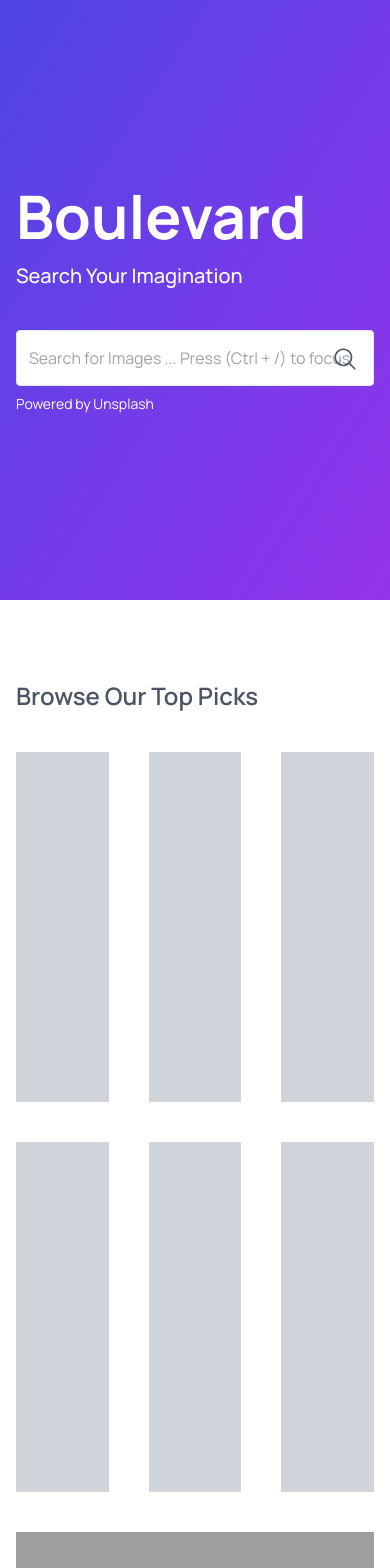
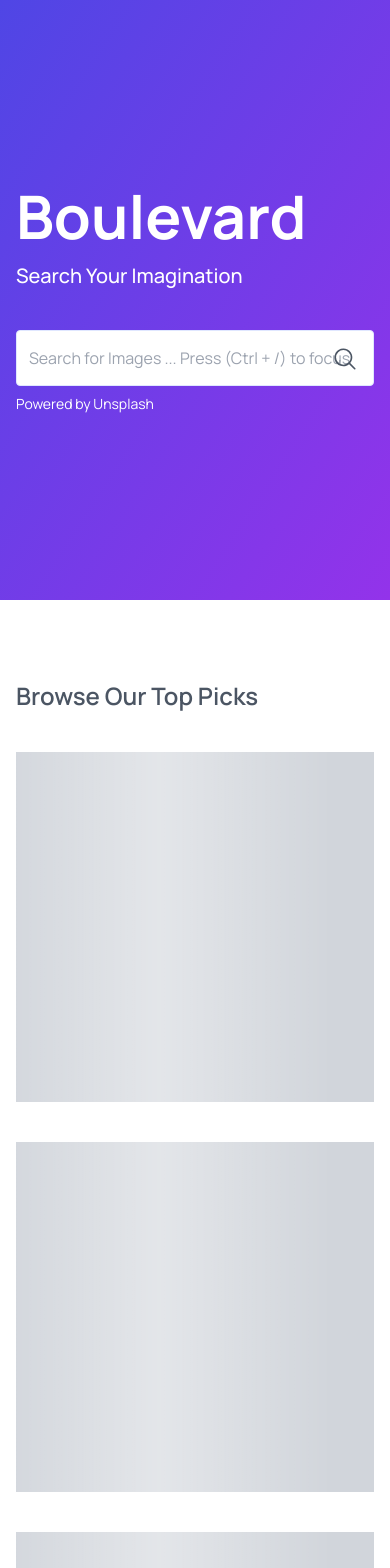
Before and after one commit to SushantNyachhyon/boulevard-code-challenge, a React (Vite) app: page / in a window 390 px wide. Shown: the top 1568 px of the page. Built offline with nearby package versions, Linux system fonts and the light colour scheme; grey boxes are pictures that could not be loaded.

Commit message:
fix: fix image skeleton responsiveness

```diff
--- a/src/components/ImageSkeleton/ImageSkeleton.tsx
+++ b/src/components/ImageSkeleton/ImageSkeleton.tsx
@@ -3,7 +3,8 @@
 
 const ImageSkeleton: FC = () => {
     return (
-        <div className="grid grid-cols-3 gap-10 mt-10">
+        <div
+            className="grid grid-cols-1 md:grid-cols-2 lg:grid-cols-3 gap-10 mt-10">
             <Skeleton height={350} />
             <Skeleton height={350} />
             <Skeleton height={350} />
```
